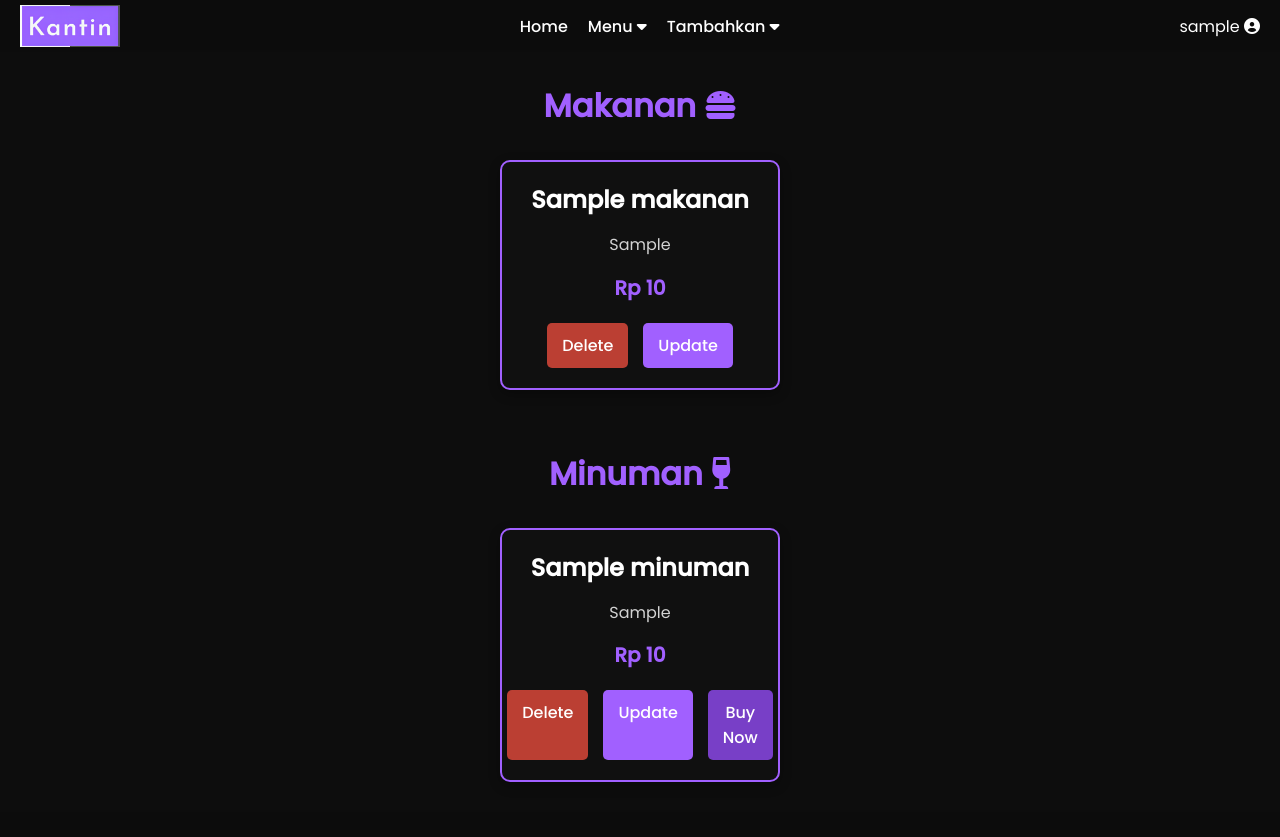
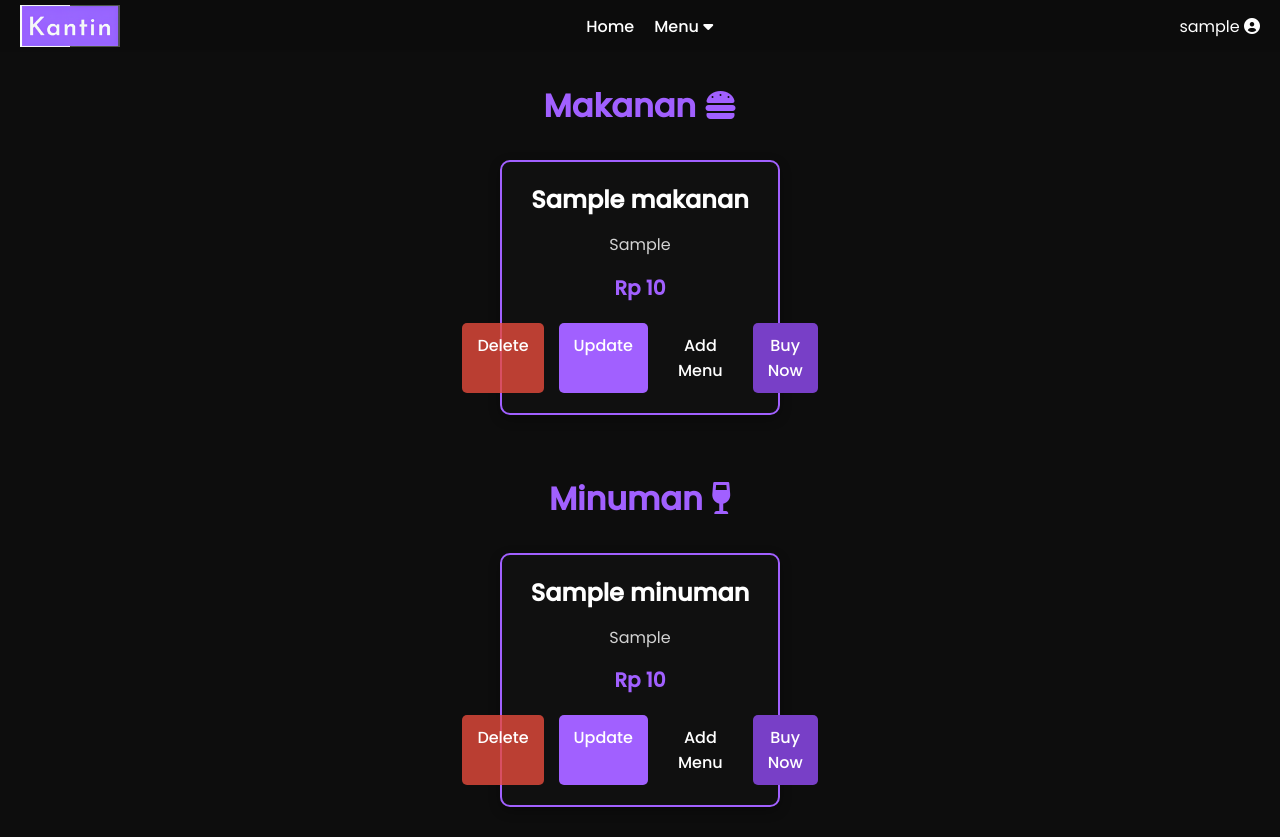
Before and after one commit to rexx-gif/kantin, a PHP site: page /menu.php in a window 1280 px wide. Before the commit the page ends 782 px from the top, so only its background shows below. Run offline with PHP 8.4, Linux system fonts and the light colour scheme; the visitor is signed in with stand-in values (Sample User, id 1); tables that the repository leaves empty or names only in its code hold one stand-in row (values such as "Sample post").

Commit message:
menu.php

```diff
--- a/menu.php
+++ b/menu.php
@@ -79,6 +79,7 @@
         }
     }
 }
+$username = isset($_SESSION['user']) ? $_SESSION['user'] : 'Guest';
 ?>
 
 <!DOCTYPE html>
@@ -104,16 +105,9 @@
             <a href="menu.php#makanan">Makanan <i class="fa-solid fa-burger"></i></a>
             </div>
         </li>
-        <li class="dropdown">
-            <a href="" class="dropbtn">Tambahkan <i class="fa-solid fa-caret-down"></i></a>
-            <div class="dropdown-content">
-            <a href="CUD/tambah_makanan.php">Makanan +</a>
-            <a href="CUD/tambah_minuman.php">Minuman +</a>
-            </div>
-        </li>
      </ul>
     <div class="menu-icon">
-    <a href="Login/login.php"> <?php echo isset($_SESSION['user']) ? $_SESSION['user'] : 'Guest'; ?> <i class="fa-solid fa-circle-user" style="color: #ffffff;"></i></a>
+    <a href="Login/login.php"> <?php echo htmlspecialchars($username); ?> <i class="fa-solid fa-circle-user" style="color: #ffffff;"></i></a>
     </div>
 </nav>
 
@@ -122,35 +116,47 @@
     <div class="list-container" id="makanan">
         <?php
         while ($row_makanan = $result_makanan->fetch_assoc()) {
+            // Assuming 'role' is stored in session
+            $is_admin = $_SESSION['role'] == 'admin'; // Check if the user is admin
         ?>
             <div class="list-card">
                 <h2 class="nama_makanan"><?php echo $row_makanan['nama_makanan']; ?></h2>
                 <p class="description"><?php echo $row_makanan['deskripsi']; ?></p>
                 <p class="price">Rp <?= number_format($row_makanan['harga'], 0, ',', '.'); ?></p>
                 <div class="list-actions">
-                    <?php if ($_SESSION['role'] == 'admin') { ?>
+                    <?php if ($is_admin) { ?>
+                        <!-- Admin can delete, update and buy -->
                         <a href="CUD/delete_makanan.php?id=<?php echo $row_makanan['id']; ?>" class="delete-btn">Delete</a>
                         <a href="CUD/update_makanan.php?id=<?php echo $row_makanan['id']; ?>" class="update-btn">Update</a>
-                    <?php } elseif ($_SESSION['role'] == 'pelanggan') { ?>
-                        <a href="order.php" class="buy-btn">Buy Now</a>
+                        <a href="CUD/tambah_makanan.php" class="add-btn">Add Menu</a>
                     <?php } ?>
+                    <!-- Both Admin and Pelanggan can buy -->
+                    <a href="order.php?nama_makanan=<?php echo $row_makanan['nama_makanan']; ?>" class="buy-btn">Buy Now</a>
                 </div>
             </div>
         <?php } ?>
     </div>
+
     <h1 class="section-title">Minuman <i class="fa-solid fa-wine-glass"></i></h1>
     <div class="list-container" id="minuman">
         <?php
         while ($row_minuman = $result_minuman->fetch_assoc()) {
+            // Same logic to check for admin role
+            $is_admin = $_SESSION['role'] == 'admin';
         ?>
             <div class="list-card">
                 <h2><?php echo $row_minuman['nama_minuman']; ?></h2>
                 <p class="description"><?php echo $row_minuman['deskripsi']; ?></p>
                 <p class="price">Rp <?= number_format($row_minuman['harga'], 0, ',', '.'); ?></p>
                 <div class="list-actions">
+                    <?php if ($is_admin) { ?>
+                        <!-- Admin can delete, update and buy -->
                         <a href="CUD/delete_minuman.php?id=<?php echo $row_minuman['id']; ?>" class="delete-btn">Delete</a>
                         <a href="CUD/update_minuman.php?id=<?php echo $row_minuman['id']; ?>" class="update-btn">Update</a>
-                        <a href="order.php" class="buy-btn">Buy Now</a>
+                        <a href="CUD/tambah_minuman.php" class="add-btn">Add Menu</a>
+                    <?php } ?>
+                    <!-- Both Admin and Pelanggan can buy -->
+                    <a href="order.php?nama_minuman=<?php echo $row_minuman['nama_minuman']; ?>" class="buy-btn">Buy Now</a>
                 </div>
             </div>
         <?php } ?>
```
Lines whose indentation alone changed are shown as unchanged.
